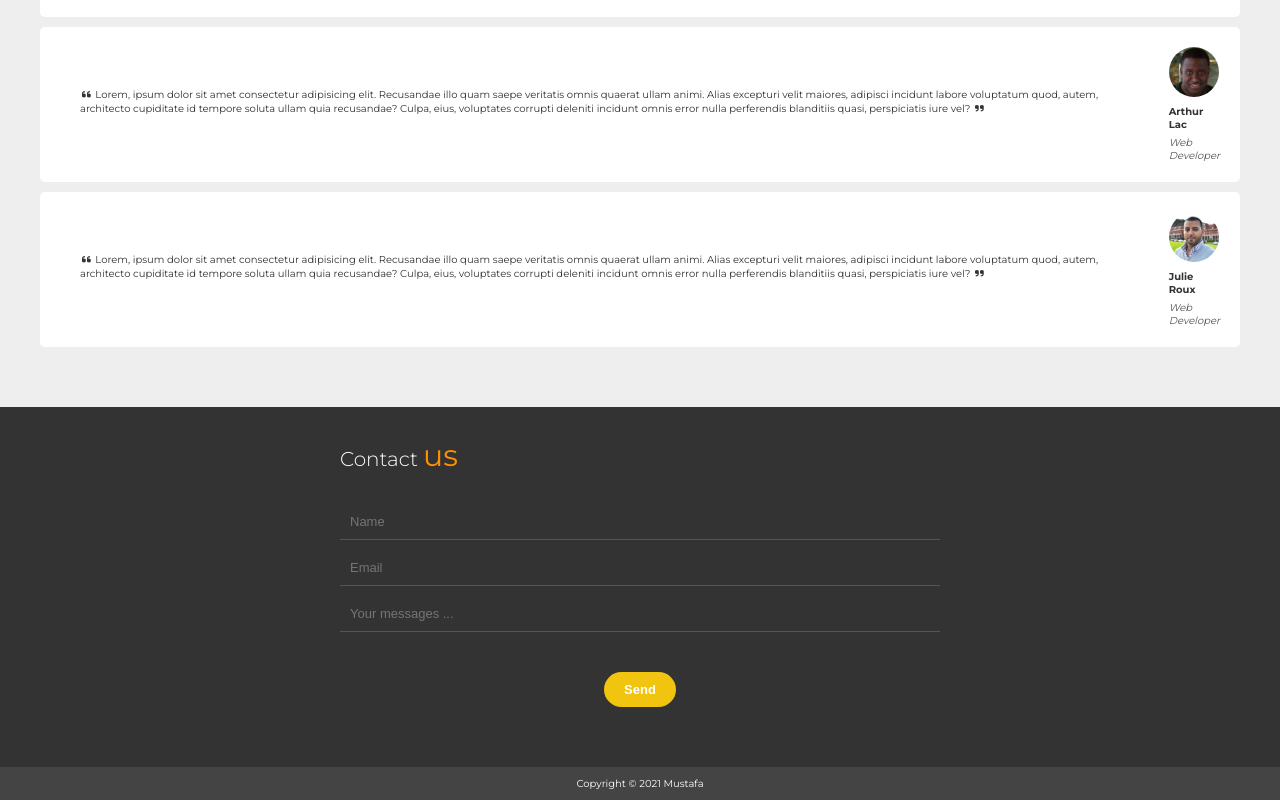
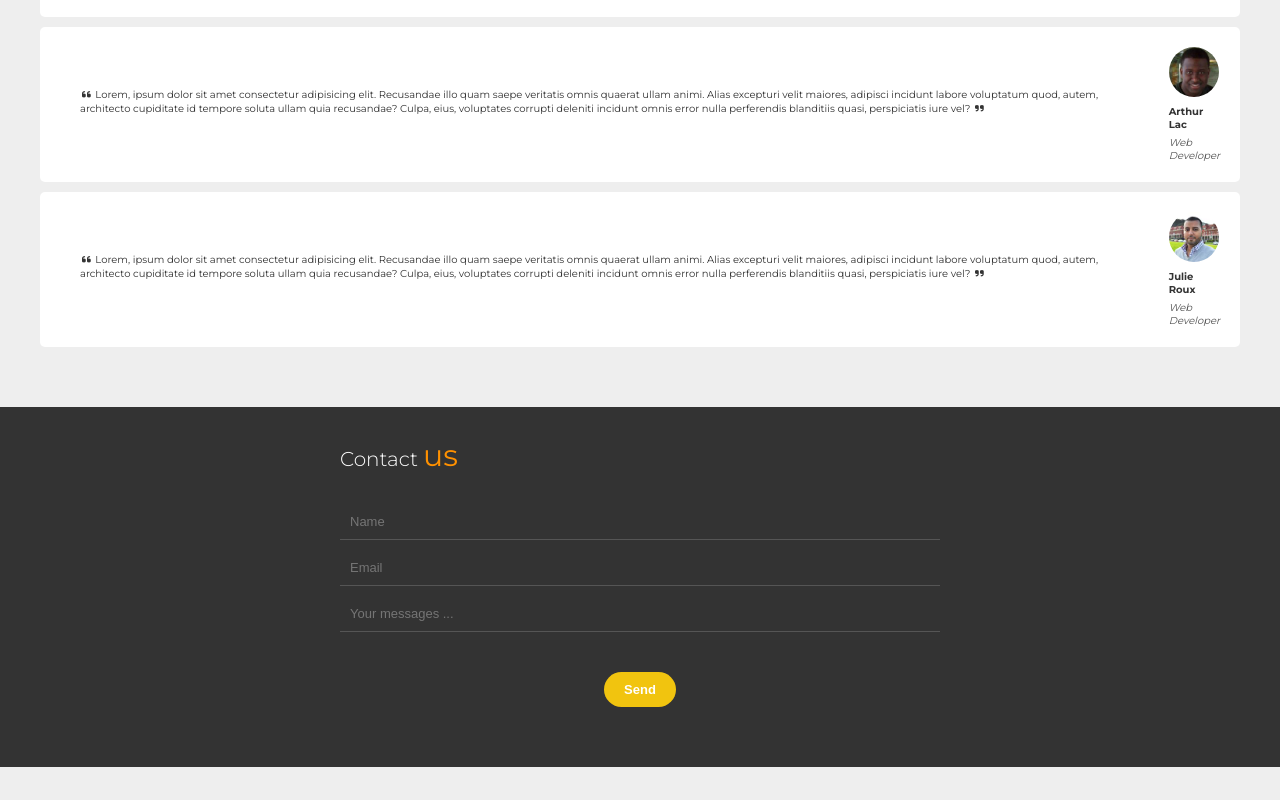
Before and after one commit to mustafa3m/Tema-3, a plain HTML site: page index.html in a window 1280 px wide. Shown: the part 2550-3350 px from the top of the page. After the commit the page ends 3317 px from the top, so only its background shows below. Drawn offline with Linux system fonts and the light colour scheme; a script that the page names is missing; a web font is replaced by a local one.

Commit message:
delete copyright.

```diff
--- a/index.html
+++ b/index.html
@@ -212,9 +212,7 @@
           </div>
         </form>
       </section>
-      <section class="copyright">
-        <p>Copyright © 2021 Mustafa</p>
-      </section>
+
     </footer>
     <script src="./js/app.js"></script>
   </body>
```
